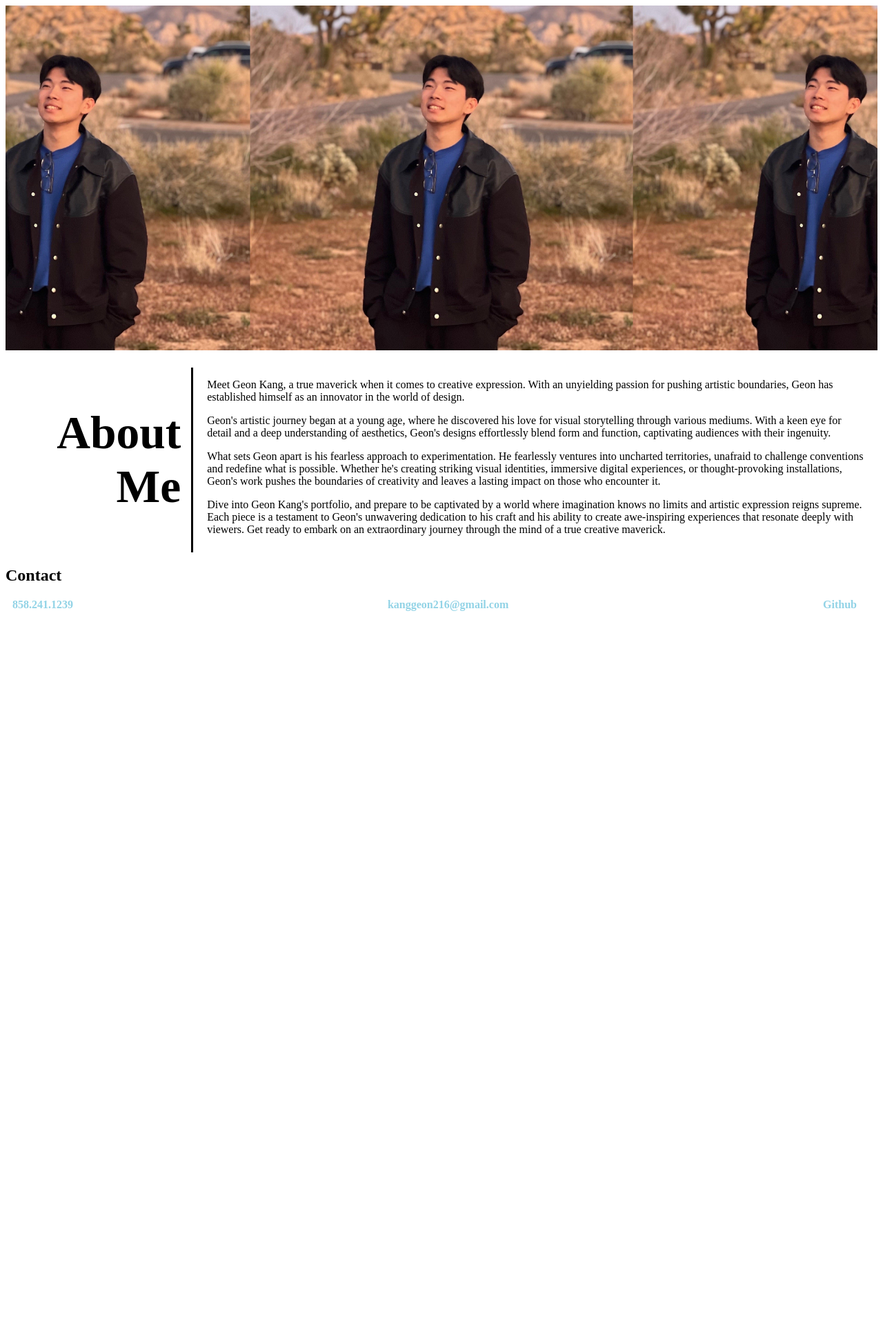
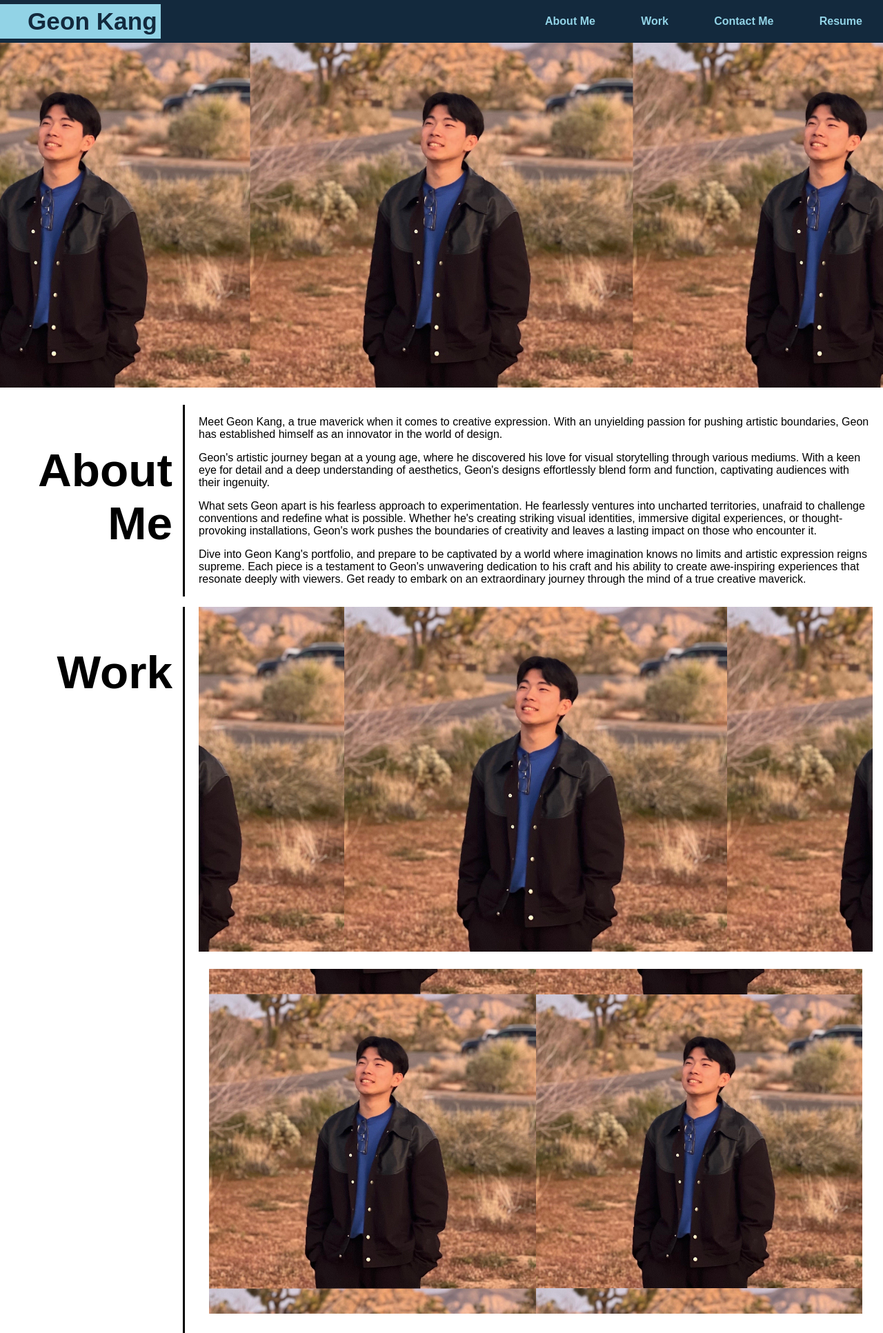
Before and after one commit to kanggeon123/Portfolio, a plain HTML site: page index.html in a window 1280 px wide. Shown: the top 1933 px of the page at 69% size. Before the commit the page ends 902 px from the top, so only its background shows below. Drawn offline with Linux system fonts and the light colour scheme.

Commit message:
Added navigation bar and edited style.css

```diff
--- a/assets/css/style.css
+++ b/assets/css/style.css
@@ -1,4 +1,21 @@
-h1 {
+* {
+    box-sizing: border-box;
+  }
+
+  body {
+    font-family: Arial;
+    margin: 0;
+  }
+
+  header, footer {
+    align-items: center;
+    justify-content: space-between;
+    background: #13293d;
+    color: #fff;
+    display: flex;
+  }
+
+  h1 {
     padding: 5px;
     padding-left: 5%;
     margin: 6px;
@@ -9,8 +26,7 @@ h1 {
     right: 30px;
   }
 
-
-aside {
+  aside {
     font-size: 45px;
     flex: 20%;
     background-color: #fff;
@@ -48,7 +64,6 @@ aside {
     right: 30px;
   }
 
-
   .portfolio_pic {
     height: 500px;
     width: 100%;
@@ -62,3 +77,26 @@ aside {
     display: flex;
     margin: 15px;
   }
+
+  /*
+  What is the flex property a shorthand property for?
+  It is a shorthand property for the flex-grow, flex-shrink, and flex-basis properties
+  What is it doing here?
+  We are making the product card not growable, not shrinkable, and with an initial length of 400px
+  */
+
+  /*
+  What does the flex-direction property define?
+  It defines in which direction the container wants to stack the flex items
+  What is it doing here?
+  We are telling the main body and navbar to stack vertically in a column
+  */
+  @media screen and (max-width: 768px) {
+    header {
+      flex-direction: column;
+    }
+
+    main {
+      max-width: 1200px;
+    }
+  }
--- a/index.html
+++ b/index.html
@@ -6,6 +6,22 @@
     <meta name="viewport" content="width=device-width, initial-scale=1" />
     <link rel="stylesheet" type="text/css" href="./assets/css/style.css" />
   </head>
+
+  <body>
+    <!-- Header -->
+    <header>
+        <h1>Geon Kang</h1>
+        <nav>
+          <ul>
+            <li><a href="#AboutMe">About Me</a></li>
+            <li><a href="#Work">Work</a></li>
+            <li><a href="#Contact">Contact Me</a></li>
+            <li><a href="#">Resume</a></li>
+          </ul>
+        </nav>
+    </header>
+    <!-- Body -->
+
     <main>
         <div class="portfolio_pic"></div>
         <div class="flexDisplay">
@@ -17,6 +33,21 @@
                 <p>Dive into Geon Kang's portfolio, and prepare to be captivated by a world where imagination knows no limits and artistic expression reigns supreme. Each piece is a testament to Geon's unwavering dedication to his craft and his ability to create awe-inspiring experiences that resonate deeply with viewers. Get ready to embark on an extraordinary journey through the mind of a true creative maverick.</p>
             </content>
         </div>
+        <div class="flexDisplay">
+            <aside><h2 id="Work">Work</h2></aside>
+            <content>
+              <div class="portfolio_pic"></div>
+              <div class="flexDisplay">
+                <div class="portfolio_pic"></div>
+                <div class="portfolio_pic"></div>
+              </div>
+              <div class="flexDisplay">
+                <div class="portfolio_pic"></div>
+                <div class="portfolio_pic"></div>
+              </div>
+            </content>
+        </div>
+    </main>
 
     <footer>
       <h2 id="Contact">Contact</h2>
@@ -28,5 +59,6 @@
         </ul>
       </nav>
     </footer>
-</main>
+
+  </body>
 </html>
```
Lines whose indentation alone changed are shown as unchanged.
